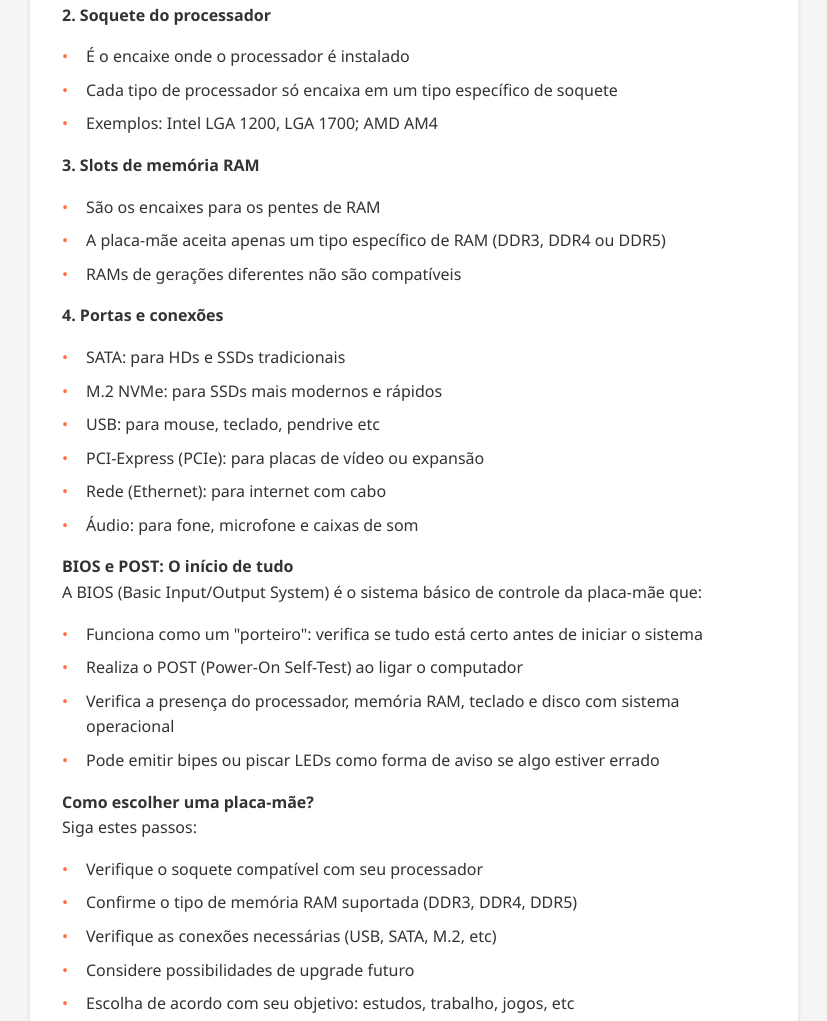
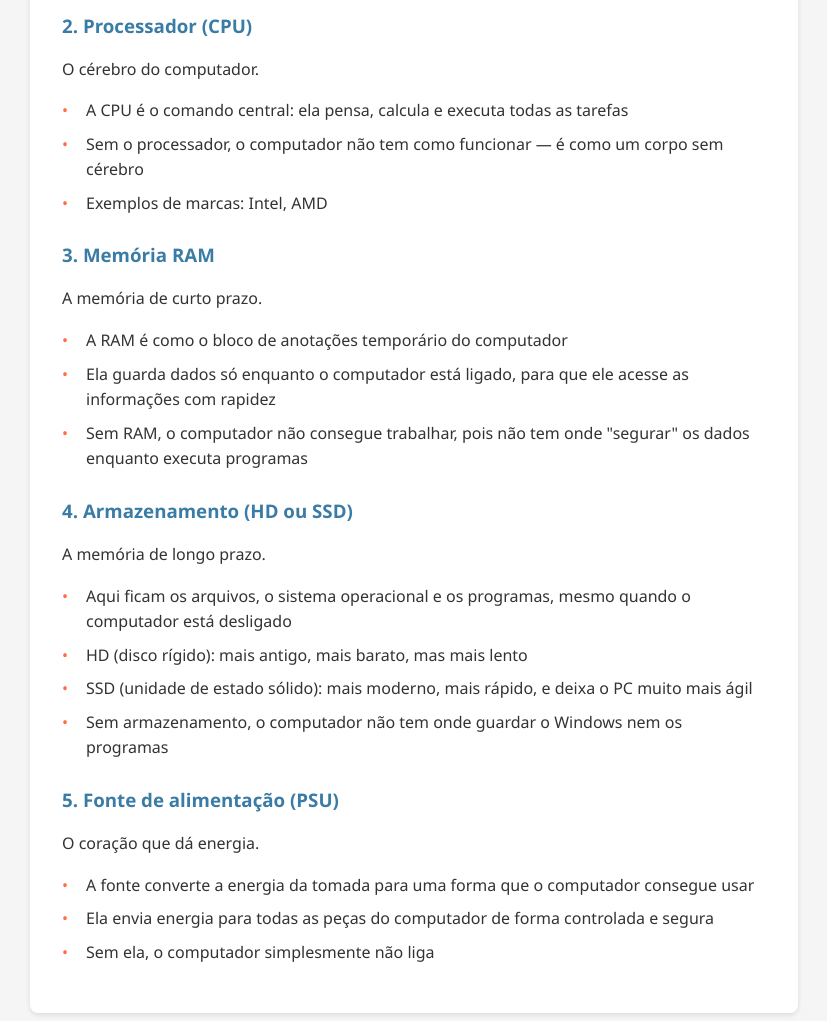
Before and after one commit to rafaelsilvadelima/Estudante-Nao-reclama, a plain HTML site: page TI/arquitetura-hardware.html in a window 1280 px wide. Shown: the part 1272-2293 px from the top of the page, without its empty margins (226-1053 px from the left). Drawn offline with Linux system fonts and the light colour scheme.

Commit message:
Atualizar o arquitetura-hardware.html

```diff
--- a/TI/arquitetura-hardware.html
+++ b/TI/arquitetura-hardware.html
@@ -156,48 +156,7 @@
                 <li>É responsável por levar energia da fonte para as outras peças</li>
                 <li>Conduz dados entre o processador, a RAM, o HD e os demais componentes</li>
             </ul>
-            <p><strong>2. Soquete do processador</strong></p>
-            <ul>
-                <li>É o encaixe onde o processador é instalado</li>
-                <li>Cada tipo de processador só encaixa em um tipo específico de soquete</li>
-                <li>Exemplos: Intel LGA 1200, LGA 1700; AMD AM4</li>
-            </ul>
 
-            <p><strong>3. Slots de memória RAM</strong></p>
-            <ul>
-                <li>São os encaixes para os pentes de RAM</li>
-                <li>A placa-mãe aceita apenas um tipo específico de RAM (DDR3, DDR4 ou DDR5)</li>
-                <li>RAMs de gerações diferentes não são compatíveis</li>
-            </ul>
-
-            <p><strong>4. Portas e conexões</strong></p>
-            <ul>
-                <li>SATA: para HDs e SSDs tradicionais</li>
-                <li>M.2 NVMe: para SSDs mais modernos e rápidos</li>
-                <li>USB: para mouse, teclado, pendrive etc</li>
-                <li>PCI-Express (PCIe): para placas de vídeo ou expansão</li>
-                <li>Rede (Ethernet): para internet com cabo</li>
-                <li>Áudio: para fone, microfone e caixas de som</li>
-            </ul>
-
-            <h4>BIOS e POST: O início de tudo</h4>
-            <p>A BIOS (Basic Input/Output System) é o sistema básico de controle da placa-mãe que:</p>
-            <ul>
-                <li>Funciona como um "porteiro": verifica se tudo está certo antes de iniciar o sistema</li>
-                <li>Realiza o POST (Power-On Self-Test) ao ligar o computador</li>
-                <li>Verifica a presença do processador, memória RAM, teclado e disco com sistema operacional</li>
-                <li>Pode emitir bipes ou piscar LEDs como forma de aviso se algo estiver errado</li>
-            </ul>
-
-            <h4>Como escolher uma placa-mãe?</h4>
-            <p>Siga estes passos:</p>
-            <ul>
-                <li>Verifique o soquete compatível com seu processador</li>
-                <li>Confirme o tipo de memória RAM suportada (DDR3, DDR4, DDR5)</li>
-                <li>Verifique as conexões necessárias (USB, SATA, M.2, etc)</li>
-                <li>Considere possibilidades de upgrade futuro</li>
-                <li>Escolha de acordo com seu objetivo: estudos, trabalho, jogos, etc</li>
-            </ul>
 
             <h3>2. Processador (CPU)</h3>
             <p>O cérebro do computador.</p>
```
